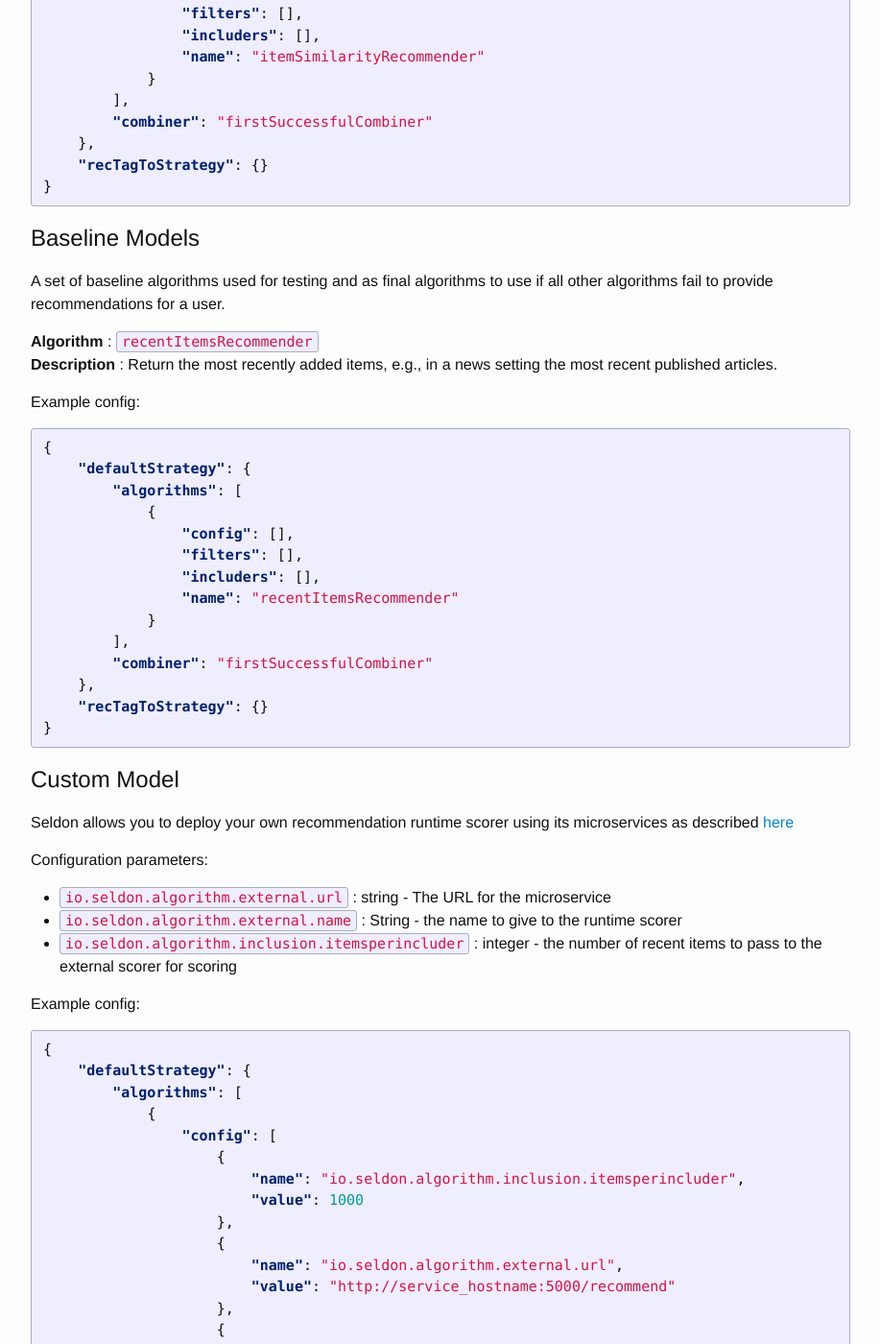
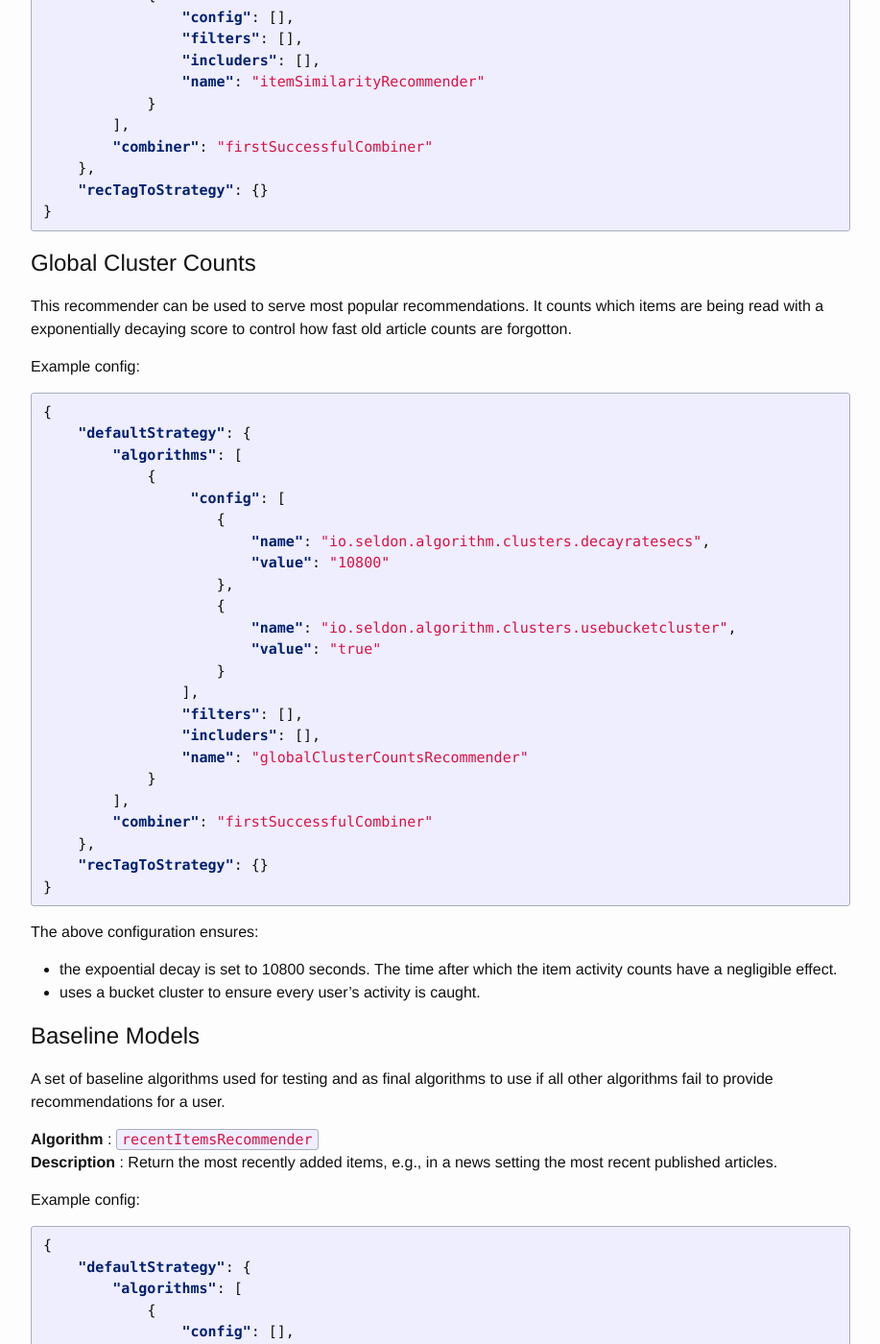
Before and after one commit to SeldonIO/seldonio.github.com, a Jekyll site: the page built from runtime-recommendation.md, in a window 1280 px wide and 1400 px high, scrolled down 2254 px. Shown: the whole window at 96% size, without its empty margins (181-1098 px from the left). Built offline with Jekyll 4.4.1, drawn with Linux system fonts in a browser that asks for light colours; some of the changed text lies outside the part shown.

Commit message:
add global cluster counts runtime scorer docs

```diff
--- a/runtime-recommendation.md
+++ b/runtime-recommendation.md
@@ -21,6 +21,7 @@ The current built in runtime item recommendation algorithms are as follows:
 `mfRecommender` | [matrix factorization model](runtime-recommendation.html#matrix-factorization)
 `recentMfRecommender` | [matrix factorization model](runtime-recommendation.html#matrix-factorization)
 `itemSimilarityRecommender` | [item activity model](runtime-recommendation.html#similar-items)
+`globalClusterCountsRecommender` | [baseline models](runtime-recommendation.html#global-cluster)
 `recentItemsRecommender` | [baseline models](runtime-recommendation.html#baseline)
 `externalItemRecommendationAlgorithm` | [custom model](#custom)
 
@@ -116,6 +117,41 @@ Example config:
 }
 {% endhighlight %}
 
+## Global Cluster Counts<a name="global-cluster"></a>
+This recommender can be used to serve most popular recommendations. It counts which items are being read  with a exponentially decaying score to control how fast old article counts are forgotton.
+
+Example config:
+
+{% highlight json %}
+{
+    "defaultStrategy": {
+        "algorithms": [
+            {
+                 "config": [
+                    {
+                        "name": "io.seldon.algorithm.clusters.decayratesecs",
+                        "value": "10800"
+                    },
+                    {
+                        "name": "io.seldon.algorithm.clusters.usebucketcluster",
+                        "value": "true"
+                    }
+                ],
+                "filters": [],
+                "includers": [],
+                "name": "globalClusterCountsRecommender"
+            }
+        ],
+        "combiner": "firstSuccessfulCombiner"
+    },
+    "recTagToStrategy": {}
+}
+{% endhighlight %}
+
+The above configuration ensures:
+
+ * the expoential decay is set to 10800 seconds. The time after which the item activity counts have a negligible effect.
+ * uses a bucket cluster to ensure every user's activity is caught.
 
 
 ## Baseline Models<a name="baseline"></a>
```
